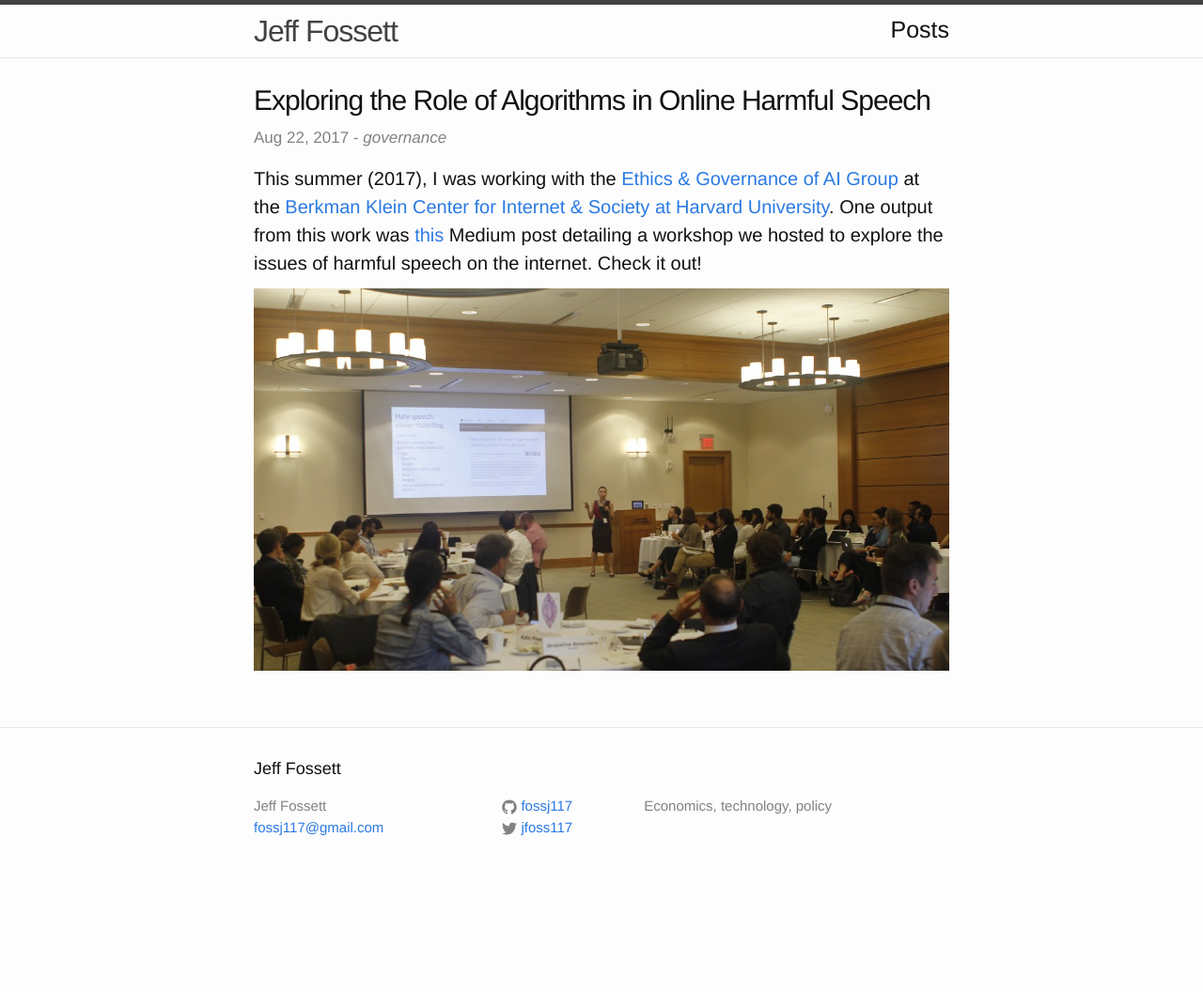
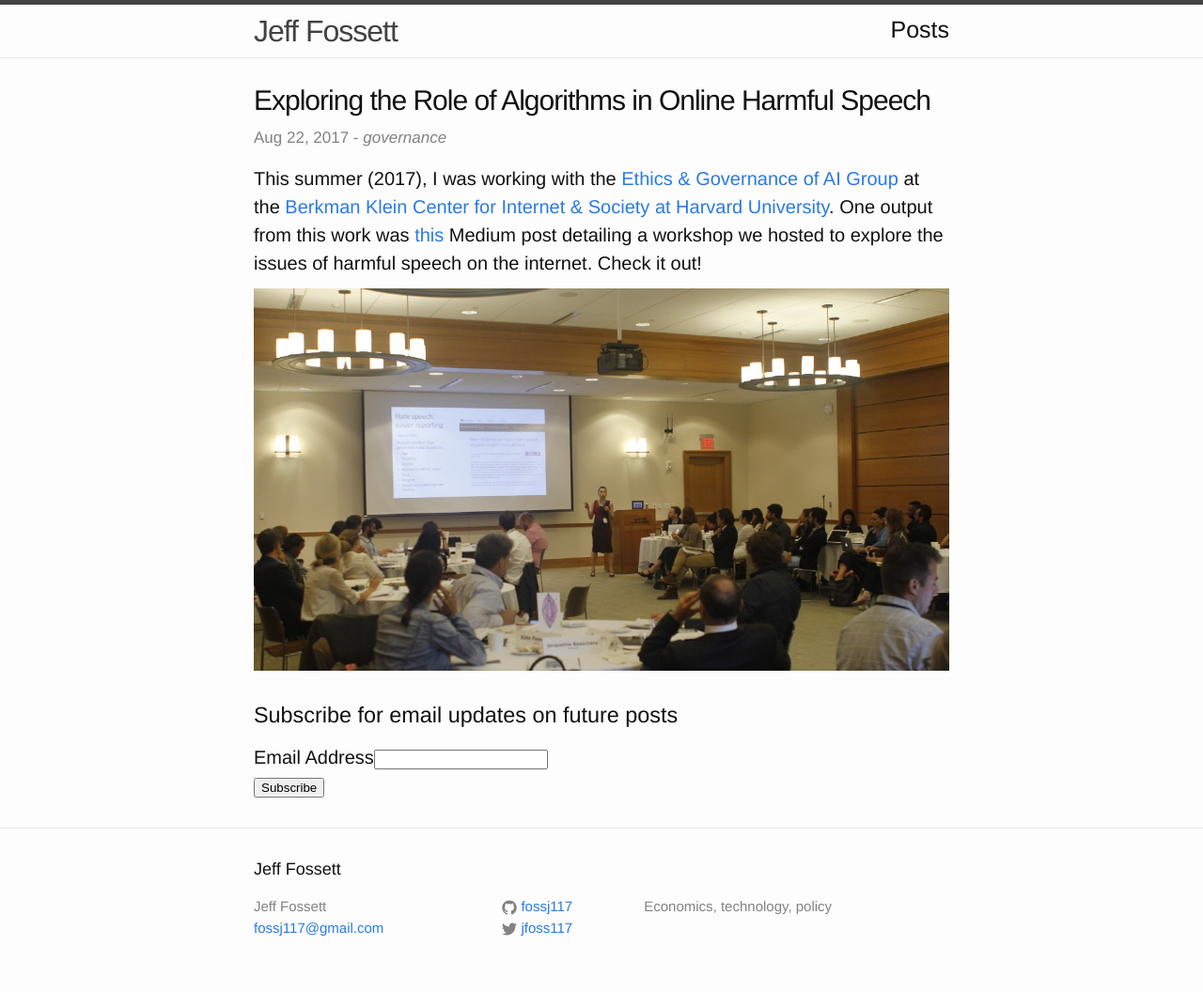
Before and after one commit to Fossj117/fossj117.github.io, a Jekyll site: the page built from _posts/2017-08-22-harmful_speech_online.md, in a window 1280 px wide. Shown: the whole page at 94% size. Built offline with Jekyll 4.4.1, drawn with Linux system fonts in a browser that asks for light colours; comment, search, counter and statistics services are not loaded; before the commit the page ends 949 px from its top, so only the background shows below that.

Commit message:
add mailchimp

```diff
--- a/_layouts/post.html
+++ b/_layouts/post.html
@@ -14,6 +14,42 @@
   <article class="post-content">
     {{ content }}
   </article>
+
+<h3> Subscribe for email updates on future posts</h3>
+<div id="mc_embed_shell">
+	<link href="//cdn-images.mailchimp.com/embedcode/classic-061523.css" rel="stylesheet" type="text/css">
+	<div id="mc_embed_signup">
+		<form
+			action="https://jeffreyfossett.us22.list-manage.com/subscribe/post?u=8f1642304d50d1f9684f84baf&amp;id=4b8e535914&amp;f_id=002dc7e1f0"
+			method="post" id="mc-embedded-subscribe-form" name="mc-embedded-subscribe-form" class="validate"
+			target="_blank">
+			<div id="mc_embed_signup_scroll">
+				<div class="mc-field-group"><label for="mce-EMAIL">Email Address</label><input type="email" name="EMAIL"
+						class="required email" id="mce-EMAIL" required="" value=""><span id="mce-EMAIL-HELPERTEXT"
+						class="helper_text"></span>
+				</div>
+				<div id="mce-responses" class="clear foot">
+					<div class="response" id="mce-error-response" style="display: none;"></div>
+					<div class="response" id="mce-success-response" style="display: none;"></div>
+				</div>
+				<div aria-hidden="true" style="position: absolute; left: -5000px;">
+					/* real people should not fill this in and expect good things - do not remove this or risk form bot
+					signups */
+					<input type="text" name="b_8f1642304d50d1f9684f84baf_4b8e535914" tabindex="-1" value="">
+				</div>
+				<div class="optionalParent">
+					<div class="clear foot">
+						<input type="submit" name="subscribe" id="mc-embedded-subscribe" class="button"
+							value="Subscribe">
+					</div>
+				</div>
+			</div>
+		</form>
+	</div>
+	<script type="text/javascript" src="//s3.amazonaws.com/downloads.mailchimp.com/js/mc-validate.js"></script>
+	<script
+		type="text/javascript">(function ($) { window.fnames = new Array(); window.ftypes = new Array(); fnames[0] = 'EMAIL'; ftypes[0] = 'email'; fnames[1] = 'FNAME'; ftypes[1] = 'text'; fnames[2] = 'LNAME'; ftypes[2] = 'text'; fnames[3] = 'ADDRESS'; ftypes[3] = 'address'; fnames[4] = 'PHONE'; ftypes[4] = 'phone'; fnames[5] = 'BIRTHDAY'; ftypes[5] = 'birthday'; }(jQuery)); var $mcj = jQuery.noConflict(true);</script>
+</div>
 
   {% include social.html %}
 
```
